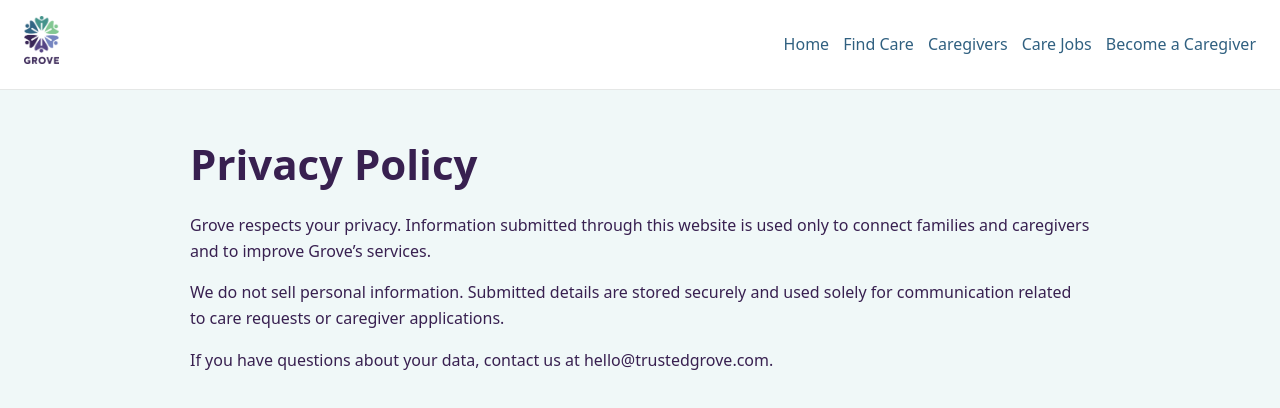
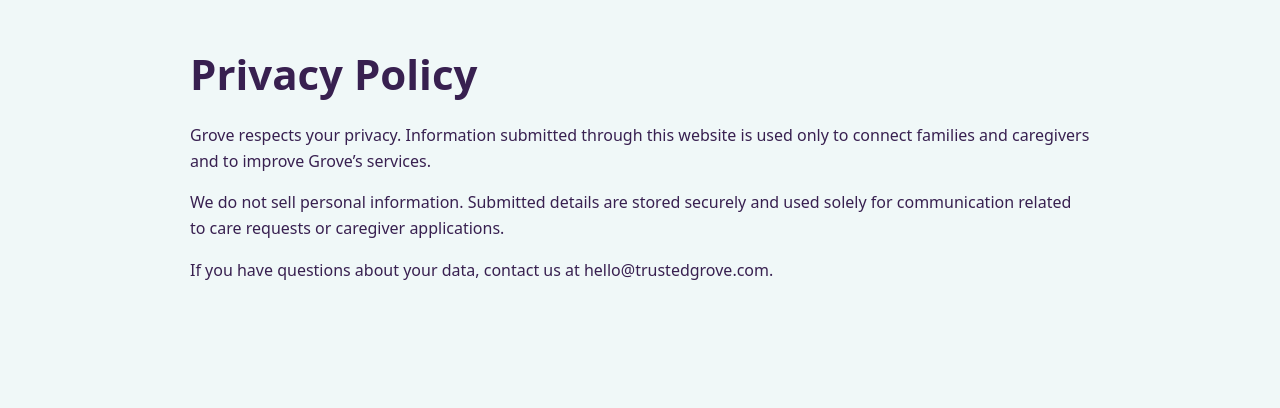
Before and after one commit to jfrancomb-spec/grove-website, a plain HTML site: page privacy.html in a window 1280 px wide. Drawn offline with Linux system fonts and the light colour scheme.

Commit message:
Update privacy.html

```diff
--- a/privacy.html
+++ b/privacy.html
@@ -7,19 +7,7 @@
 </head>
 <body>
 
-<header style="display:flex;align-items:center;justify-content:space-between;">
-  <a href="./index.html">
-    <img src="./LogoName.png" alt="Grove" style="height:48px;">
-  </a>
-
-<nav class="nav">
-  <a href="./index.html">Home</a>
-  <a href="./findcare.html">Find Care</a>
-  <a href="./caregivers.html">Caregivers</a>
-  <a href="./jobs.html">Care Jobs</a>
-  <a href="./caregiver.html">Become a Caregiver</a>
-</nav>
-</header>
+<div id="header-placeholder"></div>
 
 <section>
   <h1>Privacy Policy</h1>
```
